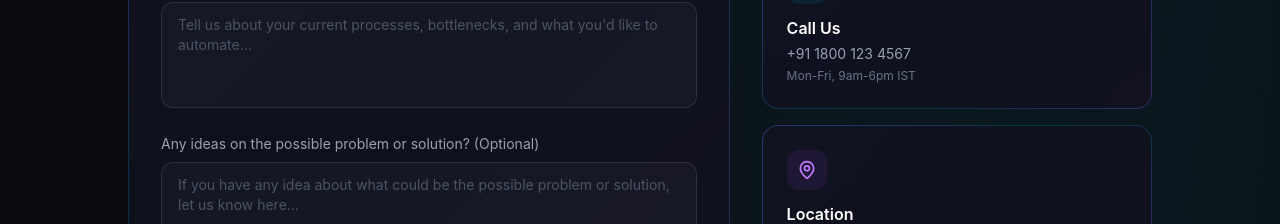
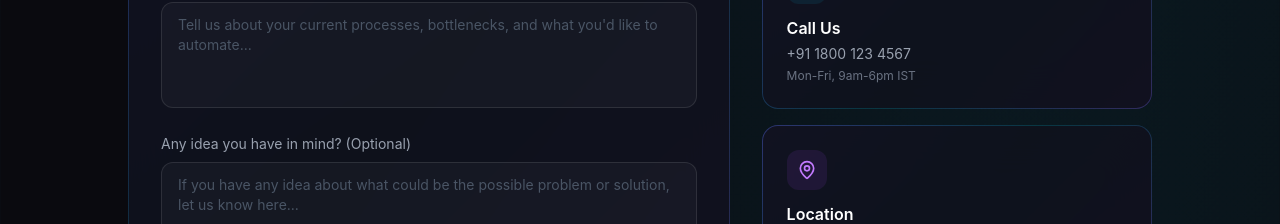
Before and after one commit to thisisarindam/aiconsultancy, a React (Vite) app: page / in a window 1280 px wide. Shown: the part 9740-9964 px from the top of the page. Built offline with nearby package versions, Linux system fonts and the light colour scheme.

Commit message:
Update label of idea textarea in Contact form

```diff
--- a/src/components/Contact.tsx
+++ b/src/components/Contact.tsx
@@ -135,7 +135,7 @@ export default function Contact() {
                   </div>
                   <div>
                     <label className="block text-xs sm:text-sm text-gray-400 mb-2">
-                      Any ideas on the possible problem or solution? (Optional)
+                      Any idea you have in mind? (Optional)
                     </label>
                     <textarea
                       name="idea"
```
